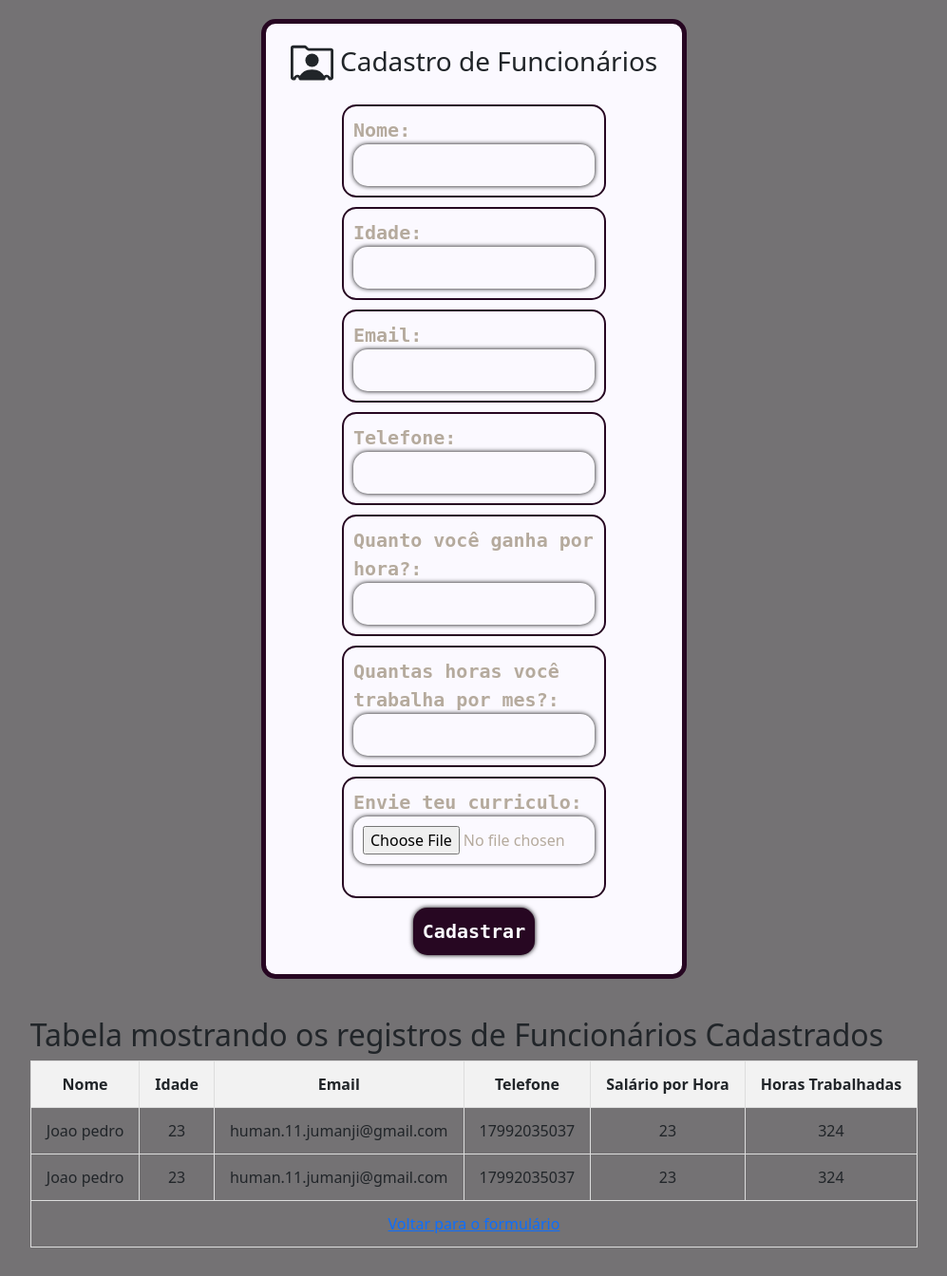
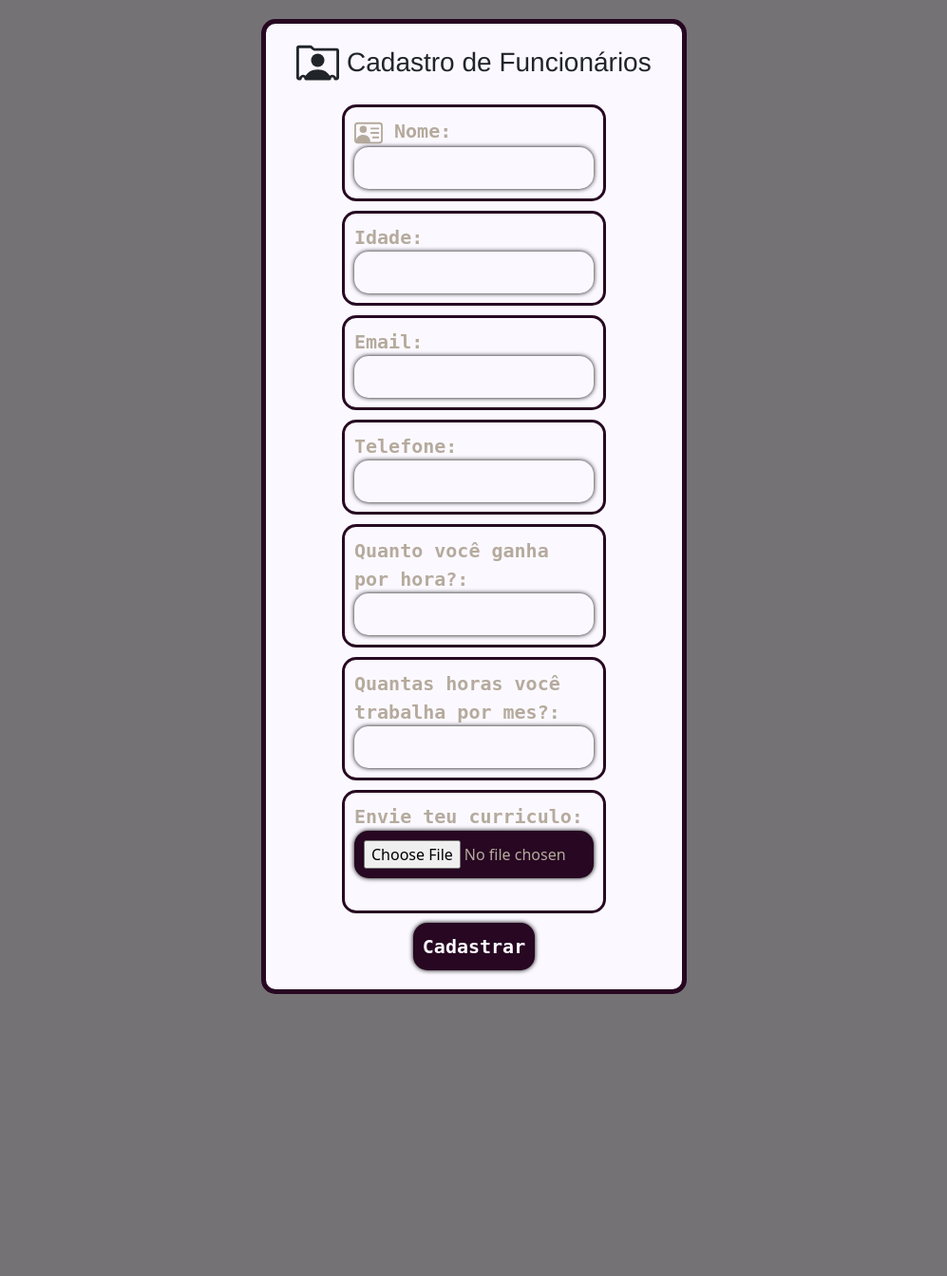
Before and after one commit to joao-Rodriguess/php_git, a PHP site: page /formulario_func.php in a window 1280 px wide. Shown: the whole page at 95% size, without its empty margins (141-1138 px from the left). After the commit the page ends 1047 px from the top, so only its background shows below. Run offline with PHP 8.4, Linux system fonts and the light colour scheme.

Commit message:
mudando tudo

```diff
--- a/arquivo/funcionarios.txt
+++ b/arquivo/funcionarios.txt
@@ -1,2 +1,18 @@
-Joao pedro|23|human.11.jumanji@gmail.com|17992035037|23|324
-Joao pedro|23|human.11.jumanji@gmail.com|17992035037|23|324
+Joao pedro|23|human.11.jumanji@gmail.com|17992035037|23|3
+Joao pedro|23|human.11.jumanji@gmail.com|17992035037|23|3
+Joao pedro|23|human.11.jumanji@gmail.com|17992035037|23|3
+Mendigo|19|mendigo@gmail.com|1799666333|10|180
+Mendigo|19|mendigo@gmail.com|1799666333|10|180
+Mendigo|19|mendigo@gmail.com|1799666333|10|180
+Mendigo|19|mendigo@gmail.com|1799666333|10|180
+Kaua|34|human.11.jumanji@gmail.com|17992035037|23|233
+Kaua|34|human.11.jumanji@gmail.com|17992035037|23|233
+Kaua|34|human.11.jumanji@gmail.com|17992035037|23|233
+Kaua|34|human.11.jumanji@gmail.com|17992035037|23|233
+Kaua|34|human.11.jumanji@gmail.com|17992035037|23|233
+Kaua|34|human.11.jumanji@gmail.com|17992035037|23|233
+Kaua|34|human.11.jumanji@gmail.com|17992035037|23|233
+Kaua|34|human.11.jumanji@gmail.com|17992035037|23|233
+Kaua|34|human.11.jumanji@gmail.com|17992035037|23|233
+Kaua|34|human.11.jumanji@gmail.com|17992035037|23|233
+Joao pedro|23|human.11.jumanji@gmail.com|17992035037|37|8
--- a/css/formulario_func.css
+++ b/css/formulario_func.css
@@ -22,6 +22,10 @@ form{
     width: 35%;
 }
 
+form:hover{
+    box-shadow: 0 0 10px #000000;
+}
+
 label{
     font-weight: bold;
     font-size: 20px;
@@ -30,7 +34,7 @@ label{
 
 .form-group{
     padding: 10px;
-    border: #270722 solid 2px;
+    border: #270722 solid 3px;
     border-radius: 15px;
     margin-bottom: 10px;
     background-color: #FBF9FF;
@@ -46,6 +50,10 @@ label{
     width: 100%;
     border: 0 white solid;
     box-shadow:  0 0 5px #000000;
+}
+
+.form-group input[type="file"]{
+    background-color: #270722;
 }
 
 .submit{
@@ -74,55 +82,84 @@ label{
 .titulo{
     text-align: center;
     margin-bottom: 20px;
+    font-family: 'Franklin Gothic Medium', 'Arial Narrow', Arial, sans-serif;
 }
 
-        .table-responsive {
-            max-width: 1200px;
-            margin: 30px auto;
+/* ...existing code... */
+
+/* Adiciona scroll vertical no tbody da tabela de funcionários */
+.box2 .table-responsive {
+    max-height: 350px;
+    overflow-y: auto;
+    border-radius: 10px;
+    box-shadow: 0 2px 8px rgba(0,0,0,0.08);
 }
+
+/* Mantém o cabeçalho fixo ao rolar */
 .box2 table {
-            width: 100%;
+    width: 75%;
     min-width: 900px;
     border-collapse: collapse;
+    box-shadow: 0 5px 20px rgba(0, 0, 0, 0.1);
+    margin-left: 250px;
+
 }
+
+.box2 thead, .box2 tfoot {
+    position: sticky;
+    top: 0;
+    z-index: 2;
+}
+
+.box2 thead tr {
+    background-color: #363636;
+    color: #f2f2f2;
+}
+
+.box2 tbody {
+    display: block;
+    max-height: 300px;
+    overflow-y: auto;
+    width: 100%;
+}
+
+.box2 thead, .box2 tfoot, .box2 tbody tr {
+    display: table;
+    width: 100%;
+    table-layout: fixed;
+}
+
 .box2 th, .box2 td {
     border: 1px solid #ddd;
     padding: 12px 16px;
     text-align: center;
     font-size: 16px;
-        }
-        .box2 th {
     background-color: #f2f2f2;
 }
-        .footer {
-            text-align: center;
-            margin-top: 20px;
-            font-size: 14px;
-            color: #777;
+
+.box2 th {
+    background-color: #363636;
+    color: #f2f2f2;
+    font-family: monospace;
+     max-height: 350px;
 }
-        .footer p {
-            margin: 0;
+
+.box2 tr:hover {
+    background-color: #646464;
 }
-        .footer a {
-            color: #007bff;
-            text-decoration: none;
+
+/* ...existing code... */
+
+
+        .box2 img {
+            width: 500px;
+            height: 500px;
+            height: auto;
+            border-radius: 20%;
         }
-        .footer a:hover {
-            text-decoration: underline;
+
+        .row {
+            display: flex;
+            flex-wrap: wrap;
+            justify-content: center;
         }
-        .table-light tfoot tr td {
-            background-color: #f8f9fa;
-            border-top: 2px solid #dee2e6;
-            font-size: 15px;
-            color: #555;
-            padding: 12px 0;
-        }
-        .table-light tfoot a.link-primary {
-            color: #0d6efd;
-            text-decoration: underline;
-            font-weight: bold;
-        }
-        .table-light tfoot a.link-primary:hover {
-            color: #084298;
-            text-decoration: none;
-        }
--- a/formulario_func.php
+++ b/formulario_func.php
@@ -9,15 +9,18 @@
 </head>
 <body>
 
-    <form action="formulario_func.php" method="post">
-<div class="titulo">
-    <h3><svg xmlns="http://www.w3.org/2000/svg" width="45" height="45" fill="currentColor" class="bi bi-person-rolodex" viewBox="0 0 16 16">
-  <path d="M8 9.05a2.5 2.5 0 1 0 0-5 2.5 2.5 0 0 0 0 5"/>
-  <path d="M1 1a1 1 0 0 0-1 1v11a1 1 0 0 0 1 1h.5a.5.5 0 0 0 .5-.5.5.5 0 0 1 1 0 .5.5 0 0 0 .5.5h9a.5.5 0 0 0 .5-.5.5.5 0 0 1 1 0 .5.5 0 0 0 .5.5h.5a1 1 0 0 0 1-1V3a1 1 0 0 0-1-1H6.707L6 1.293A1 1 0 0 0 5.293 1zm0 1h4.293L6 2.707A1 1 0 0 0 6.707 3H15v10h-.085a1.5 1.5 0 0 0-2.4-.63C11.885 11.223 10.554 10 8 10c-2.555 0-3.886 1.224-4.514 2.37a1.5 1.5 0 0 0-2.4.63H1z"/>
-</svg> Cadastro de Funcionários</h3>
+    <form action="formulario_func.php" method="POST" enctype="multipart/form-data">
+        <div class="titulo">
+            <h3><svg xmlns="http://www.w3.org/2000/svg" width="45" height="45" fill="currentColor" class="bi bi-person-rolodex" viewBox="0 0 16 16">
+                    <path d="M8 9.05a2.5 2.5 0 1 0 0-5 2.5 2.5 0 0 0 0 5" />
+                    <path d="M1 1a1 1 0 0 0-1 1v11a1 1 0 0 0 1 1h.5a.5.5 0 0 0 .5-.5.5.5 0 0 1 1 0 .5.5 0 0 0 .5.5h9a.5.5 0 0 0 .5-.5.5.5 0 0 1 1 0 .5.5 0 0 0 .5.5h.5a1 1 0 0 0 1-1V3a1 1 0 0 0-1-1H6.707L6 1.293A1 1 0 0 0 5.293 1zm0 1h4.293L6 2.707A1 1 0 0 0 6.707 3H15v10h-.085a1.5 1.5 0 0 0-2.4-.63C11.885 11.223 10.554 10 8 10c-2.555 0-3.886 1.224-4.514 2.37a1.5 1.5 0 0 0-2.4.63H1z" />
+                </svg> Cadastro de Funcionários</h3>
 </div>
         <div class="form-group">
-            <label for="nome">Nome:</label><br>
+            <label for="nome"><svg xmlns="http://www.w3.org/2000/svg" width="30" height="30" fill="currentColor" class="bi bi-person-vcard" viewBox="0 0 16 16">
+  <path d="M5 8a2 2 0 1 0 0-4 2 2 0 0 0 0 4m4-2.5a.5.5 0 0 1 .5-.5h4a.5.5 0 0 1 0 1h-4a.5.5 0 0 1-.5-.5M9 8a.5.5 0 0 1 .5-.5h4a.5.5 0 0 1 0 1h-4A.5.5 0 0 1 9 8m1 2.5a.5.5 0 0 1 .5-.5h3a.5.5 0 0 1 0 1h-3a.5.5 0 0 1-.5-.5"/>
+  <path d="M2 2a2 2 0 0 0-2 2v8a2 2 0 0 0 2 2h12a2 2 0 0 0 2-2V4a2 2 0 0 0-2-2zM1 4a1 1 0 0 1 1-1h12a1 1 0 0 1 1 1v8a1 1 0 0 1-1 1H8.96q.04-.245.04-.5C9 10.567 7.21 9 5 9c-2.086 0-3.8 1.398-3.984 3.181A1 1 0 0 1 1 12z"/>
+</svg> Nome:</label><br>
             <input type="text" id="nome" name="nome" required><br>
         </div>
 
@@ -48,7 +51,7 @@
 
         <div class="form-group">
             <label for="file">Envie teu curriculo:</label><br>
-            <input type="file" id="arquivo[]" name="arquivo[]" required><br><br>
+            <input type="file" id="arquivo" name="arquivo" required><br><br>
         </div>
 
         <div class="submit">
@@ -72,7 +75,14 @@
             $nome_temp = $arquivo["tmp_name"];
             $nome_final = $pasta_destino . basename($arquivo["name"]);
 
+            if(!is_dir($pasta_destino)){
             mkdir($pasta_destino, 0755, true);
+            }elseif(!is_writable($pasta_destino)){
+                echo "<script>alert('Pasta de destino não é gravável.');</script>";
+                exit;
+            }else{
+                echo "<script>alert('Pasta de destino já existe.');</script>";
+            }
 
            if(move_uploaded_file($nome_temp, $nome_final)){
                echo "<script>alert('Arquivo enviado com sucesso!');</script>";
@@ -87,55 +97,13 @@
         file_put_contents("arquivo/funcionarios.txt", $linha, FILE_APPEND);
 
         echo "<script>alert('Funcionário Você foi cadastrado com sucesso!');</script>";
+
+        header("Location: tabela_func.php");
     }else{
-        //echo "<script>alert('Método não permitido, Volte e refaça o formulario');</script>";
+        echo "<script>alert('Método não permitido, Volte e refaça o formulario');</script>";
     }
         ?>
 
-    <div class="box2 table-responsive">
-        <h2> Tabela mostrando os registros de Funcionários Cadastrados</h2>
-        <table>
-            <thead>
-                <tr>
-                    <th>Nome</th>
-                    <th>Idade</th>
-                    <th>Email</th>
-                    <th>Telefone</th>
-                    <th>Salário por Hora</th>
-                    <th>Horas Trabalhadas</th>
-                </tr>
-            </thead>
-            <tbody>
-               <?php
-            $arquivo = "arquivo/funcionarios.txt";
-            if (file_exists($arquivo)) {
-                $linhas = file($arquivo);
-                foreach ($linhas as $linha) {
-                    $dados = explode("|", trim($linha));
-                    list($nome, $idade, $email, $telefone, $salario_hora, $horas_trabalho) = $dados;
-                    echo "<tr>
-                            <td>$nome</td>
-                            <td>$idade</td>
-                            <td>$email</td>
-                            <td>$telefone</td>
-                            <td>$salario_hora</td>
-                            <td>$horas_trabalho</td>
-                          </tr>";
-                }
-            } else {
-                echo "<tr><td colspan='8'>Nenhum dado registrado.</td></tr>";
-            }
-            ?>
 
-            </tbody>
-            <tfoot>
-                <tr>
-                    <td colspan="8" class="text-center">
-                        <a href="atividade2.php" class="link-primary">Voltar para o formulário</a>
-                    </td>
-                </tr>
-            </tfoot>
-        </table>
-    </div>
 </body>
 </html>
```
Also changed, not shown: tabela_func.php (added, +74 -0 lines), img/Captura de tela 2025-07-28 160957.png (added), img/Captura de tela 2025-07-29 134725.png (added), img/Captura de tela 2025-07-29 145516.png (added), img/Captura de tela 2025-08-12 163840.png (added). Lines whose indentation alone changed are shown as unchanged.
